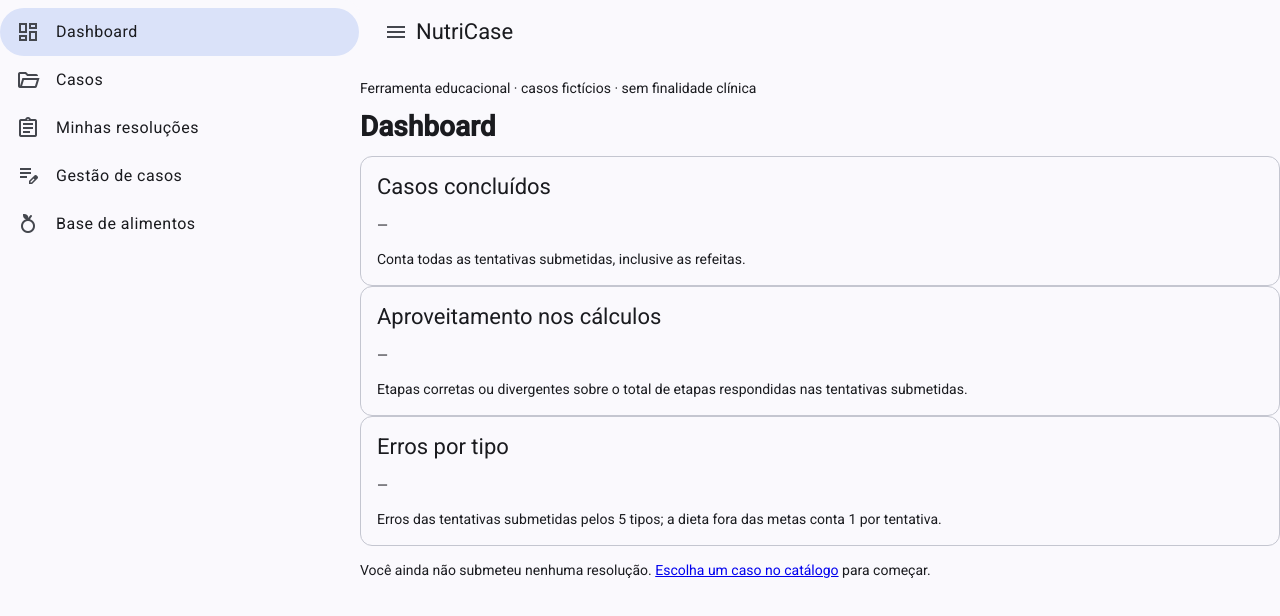
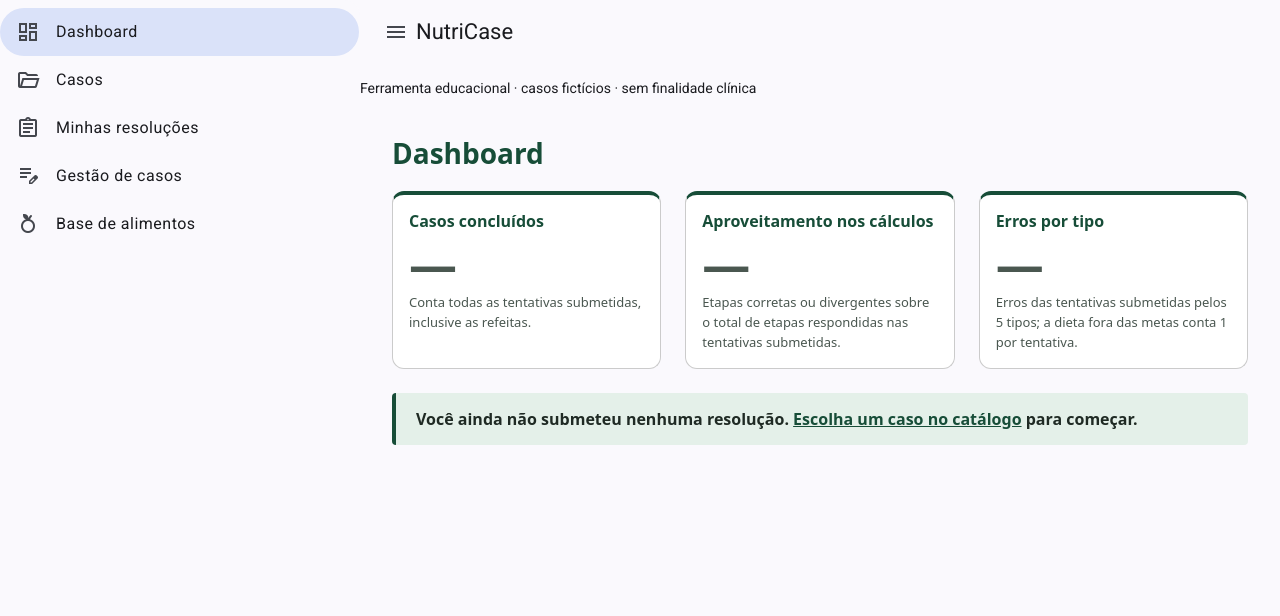
Before and after one commit to BrunoShiguematu/NutriCase, an Angular app in the folder nutricase/: page /dashboard in a window 1280 px wide. Shown: the top 616 px of the page. Built offline with nearby package versions, Linux system fonts and the light colour scheme.

Commit message:
style: layout dos KPIs do dashboard

```diff
--- a/nutricase/src/app/pages/dashboard/dashboard.component.scss
+++ b/nutricase/src/app/pages/dashboard/dashboard.component.scss
@@ -0,0 +1,100 @@
+@use '../resolucoes/marca' as m;
+
+:host {
+  @include m.tema-marca;
+  @include m.pagina;
+}
+
+// Três cartões do mesmo tamanho, lado a lado.
+.kpis {
+  display: grid;
+  grid-template-columns: repeat(3, minmax(0, 1fr));
+  gap: 1.5rem;
+}
+
+.kpi {
+  --mat-card-outlined-outline-color: #{m.$borda};
+  --mat-card-outlined-container-color: #{m.$card};
+  border-top: 4px solid m.$verde;
+}
+
+.kpi-titulo {
+  font: 700 1rem/1.3 var(--fonte-titulo);
+  color: m.$verde;
+}
+
+// O número é a primeira coisa que se lê no cartão.
+.kpi-valor {
+  margin: 0.5rem 0 0.25rem;
+  font: 700 3rem/1 var(--fonte-titulo);
+  color: m.$verde;
+  font-variant-numeric: tabular-nums;
+}
+
+.kpi-vazio {
+  color: m.$suave;
+}
+
+.kpi-detalhe {
+  margin: 0 0 1rem;
+  font-weight: 600;
+}
+
+.kpi-explicacao {
+  margin: 0;
+  font-size: 0.8125rem;
+  color: m.$suave;
+}
+
+// Erros por tipo: rótulo e número na mesma linha, a barra embaixo, na largura toda.
+.lista-erros {
+  margin: 0 0 1rem;
+  padding: 0;
+  list-style: none;
+}
+
+.erro-tipo {
+  display: grid;
+  grid-template-columns: 1fr auto;
+  column-gap: 0.75rem;
+  align-items: baseline;
+  margin-bottom: 0.625rem;
+}
+
+.erro-quantidade {
+  font-weight: 700;
+  font-variant-numeric: tabular-nums;
+}
+
+// Trilha clara e barra na cor da marca; o número ao lado diz o mesmo, então a barra só reforça.
+.erro-barra {
+  display: block;
+  grid-column: 1 / -1;
+  height: 0.625rem;
+  margin-top: 0.25rem;
+  border-radius: 999px;
+  background: #dde5e0;
+  box-shadow: inset 0 0 0 1px #8a928d;
+  overflow: hidden;
+}
+
+.erro-barra-preenchida {
+  display: block;
+  height: 100%;
+  border-radius: 999px;
+  background: m.$verde;
+}
+
+// Aparece depois dos cartões, então ganha corpo de faixa para não passar despercebida.
+.sem-submissoes {
+  @include m.aviso(m.$verde, m.$verde-claro);
+  margin: 1.5rem 0 0;
+  padding: 1rem 1.25rem;
+  font-size: 1rem;
+  font-weight: 600;
+}
+
+.ir-catalogo {
+  color: m.$verde;
+  text-decoration: underline;
+}
```
